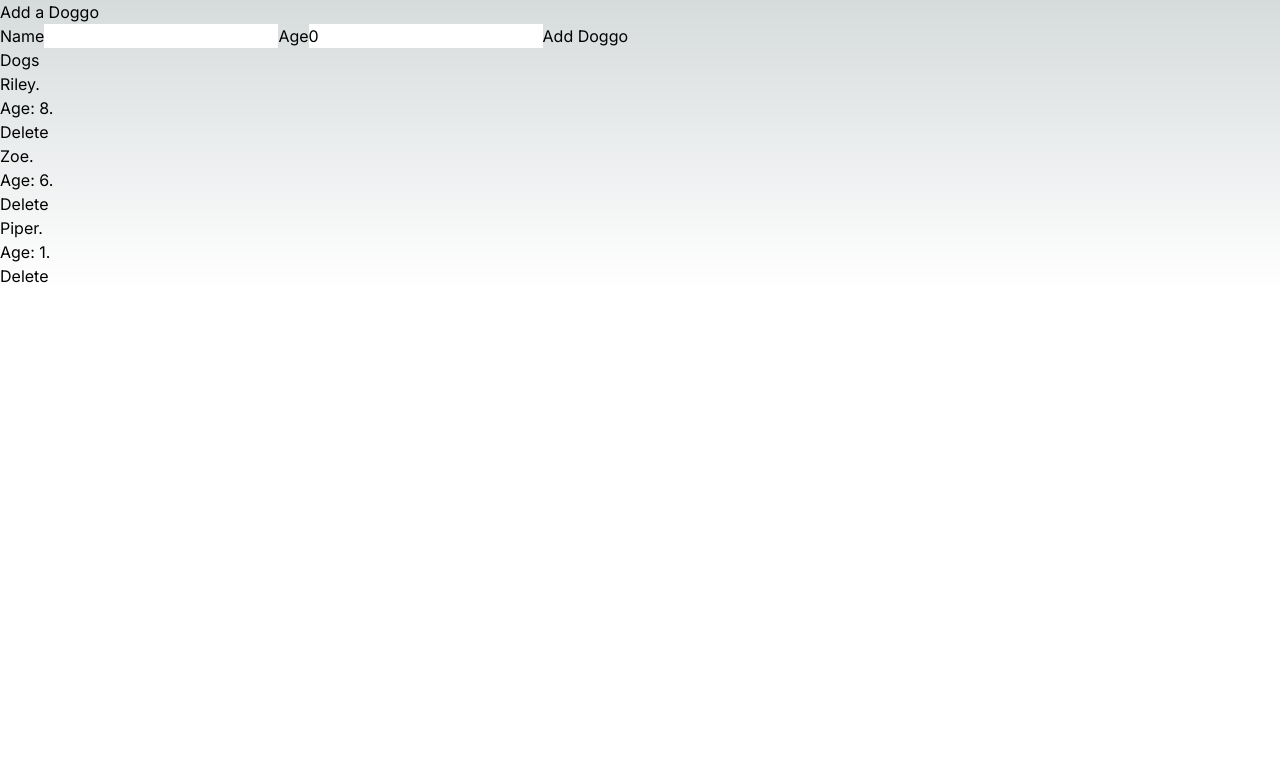
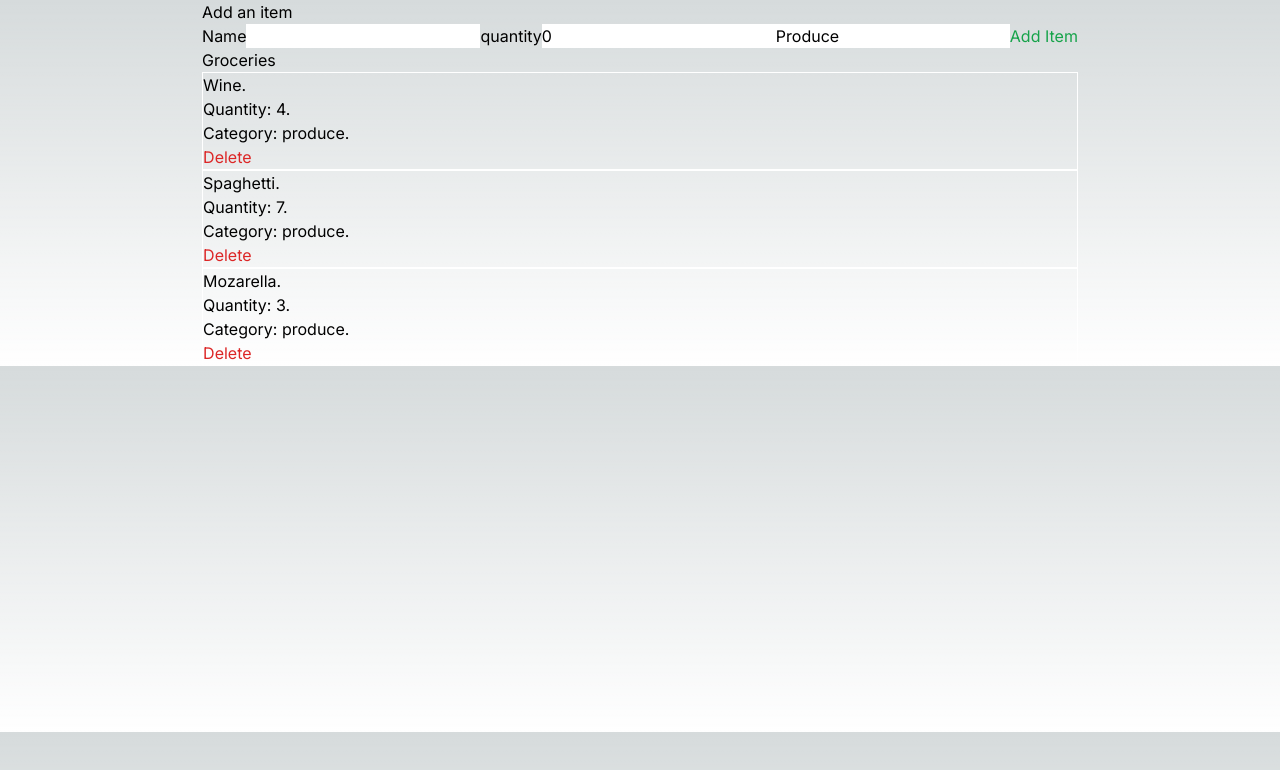
Before and after one commit to DorianLaycock/cprg306-assignments, a Next.js app: page /week6 in a window 1280 px wide. Shown: the top 770 px of the page. Built offline with nearby package versions, Linux system fonts and the light colour scheme.

Commit message:
Getting there...

```diff
--- a/app/week6/dog.js
+++ /dev/null
@@ -1,11 +0,0 @@
-export default function Dog({name, age}) {
-    return (
-        <div>
-            <h3>{name}.</h3>
-            <p>Age: {age}.</p>
-            <p>
-                <button onClick={() => onDelete(name)}>Delete</button>
-            </p>
-        </div>
-    );
-}
--- a/app/week6/dogform.js
+++ /dev/null
@@ -1,44 +0,0 @@
-"use client";
-
-import {useState} from "react";
-
-export default function Dogform({onSubmit}) {
-    const [name, setName] = useState("");
-    const [age, setAge] = useState(0);
-
-    function handleSubmit(event) {
-        event.preventDefault();
-
-        const dog = {name, age};
-        onSubmit(dog);
-
-        setName("");
-        setAge(0);
-    }
-
-    return (
-        <div>
-            <h1>Add a Doggo</h1>
-                <form onSubmit={handleSubmit}>
-                    <label htmlFor="name">Name</label>
-                    <input
-                        className="textBlack"
-                        value={name}
-                        type="text"
-                        id="name"
-                        onChange={(event) => setName(event.target.value)}
-                    />
-                    <label htmlFor = "age">Age</label>
-                    <input
-                        className="text-black"
-                        value={age}
-                        type="number"
-                        id="age"
-                        onChange={(event) => setAge(parseInt(event.target.value))}
-                        />
-                        <button>Add Doggo</button>
-                </form>
-        </div>
-    );
-
-}
--- a/app/week6/doglist.js
+++ /dev/null
@@ -1,18 +0,0 @@
-import Dog from "./dog.js";
-
-export default function Doglist({dogs, onDelete}){
-    function handleDelete(name) {
-        onDelete(name);
-    }
-
-    return (
-        <div>
-            <h2>Dogs</h2>
-                {dogs.map((dog, index) => (
-                    <div key={index}>
-                        <Dog name={dog.name} age={dog.age} onDelete={handleDelete} />
-                    </div>
-                ))}
-        </div>
-    )
-}
--- /dev/null
+++ b/app/week6/item.js
@@ -0,0 +1,12 @@
+export default function Item({name, quantity, category}) {
+    return (
+        <div class="border border-white">
+            <h3>{name}.</h3>
+            <p>Quantity: {quantity}.</p>
+            <p>Category: {category}.</p>
+            <p>
+                <button class="text-red-600" onClick={() => onDelete(name)}>Delete</button>
+            </p>
+        </div>
+    );
+}
--- /dev/null
+++ b/app/week6/itemform.js
@@ -0,0 +1,53 @@
+"use client";
+
+import {useState} from "react";
+
+export default function Itemform({onSubmit}) {
+    const [name, setName] = useState("");
+    const [quantity, setQuantity] = useState(0);
+    const [category, setCategory] = useState("Produce");
+
+    function handleSubmit(event) {
+        event.preventDefault();
+
+        const item = {name, quantity};
+        onSubmit(item);
+
+        setName("");
+        setQuantity(0);
+        setCategory("");
+    }
+
+    return (
+        <div>
+            <h1>Add an item</h1>
+                <form onSubmit={handleSubmit}>
+                    <label htmlFor="name">Name</label>
+                    <input
+                        className="text-black"
+                        value={name}
+                        type="text"
+                        id="name"
+                        onChange={(event) => setName(event.target.value)}
+                    />
+                    <label htmlFor = "quantity">quantity</label>
+                    <input
+                        className="text-black"
+                        value={quantity}
+                        type="number"
+                        id="quantity"
+                        onChange={(event) => setQuantity(parseInt(event.target.value))}
+                        />
+                    <input
+                        className="text-black"
+                        value={category}
+                        type="text"
+                        id="category"
+                        onChange={(event) => setCategory(event.target.value)} //This may not work, we'll see.
+                    />
+                        <button class="text-green-600">Add Item</button>
+                </form>
+        </div>
+    );
+
+}
--- /dev/null
+++ b/app/week6/itemlist.js
@@ -0,0 +1,18 @@
+import Item from "./item.js";
+
+export default function Itemlist({items, onDelete}){
+    function handleDelete(name) {
+        onDelete(name);
+    }
+
+    return (
+        <div>
+            <h2>Groceries</h2>
+                {items.map((item, index) => (
+                    <div key={index}>
+                        <Item name={item.name} quantity={item.quantity} category={item.category} onDelete={handleDelete} />
+                    </div>
+                ))}
+        </div>
+    )
+}
--- a/app/week6/page.js
+++ b/app/week6/page.js
@@ -1,34 +1,34 @@
 "use client";
 
 import {useState} from "react";
-import Doglist from "./doglist.js";
-import Dogform from "./dogform.js";
-import Dog from "./dog.js";
+import Itemlist from "./itemlist.js";
+import Itemform from "./itemform.js";
+import Item from "./item.js";
 
-const dogsData = [
-  {name:"Riley", age: 8},
-  {name:"Zoe", age: 6},
-  {name:"Piper", age: 1},
+const itemsData = [
+  {name:"Wine", quantity:4, category:"produce"},
+  {name:"Spaghetti", quantity:7, category:"produce"},
+  {name:"Mozarella", quantity:3, category:"produce"},
 ];
 
 export default function Page() {
 
-  const [dogs, setDogs] = useState(dogsData);
+  const [items, setItems] = useState(itemsData);
 
-  function handleSubmit(dog) {
-    alert(`Adding ${dog.name} who is ${dog.age} years old`);
-    setDogs([...dogs, dog]);
+  function handleSubmit(item) {
+    setItems([...items, item]);
   }
 
   function handleDelete(name){
-    alert(`Deleting ${name}`);
-    setDogs(dogs.filter((dog) => dog.name !== name));
+    setItems(items.filter((item) => item.name !== name));
   }
 
   return (
-  <main>
-    <Dogform onSubmit ={(dog) => handleSubmit(dog)} />
-    <Doglist dogs ={dogs} onDelete = {handleDelete} />
+  <main class="flex justify-center items-center w-screen">
+    <div class="text-left">
+      <Itemform onSubmit ={(item) => handleSubmit(item)} />
+      <Itemlist items ={items} onDelete = {handleDelete} />
+    </div>
   </main>
   );
 }
--- a/tailwind.config.js
+++ b/tailwind.config.js
@@ -14,5 +14,5 @@ module.exports = {
       },
     },
   },
-  plugins: [require("daisyui")],
+  plugins: [],
 }
```
